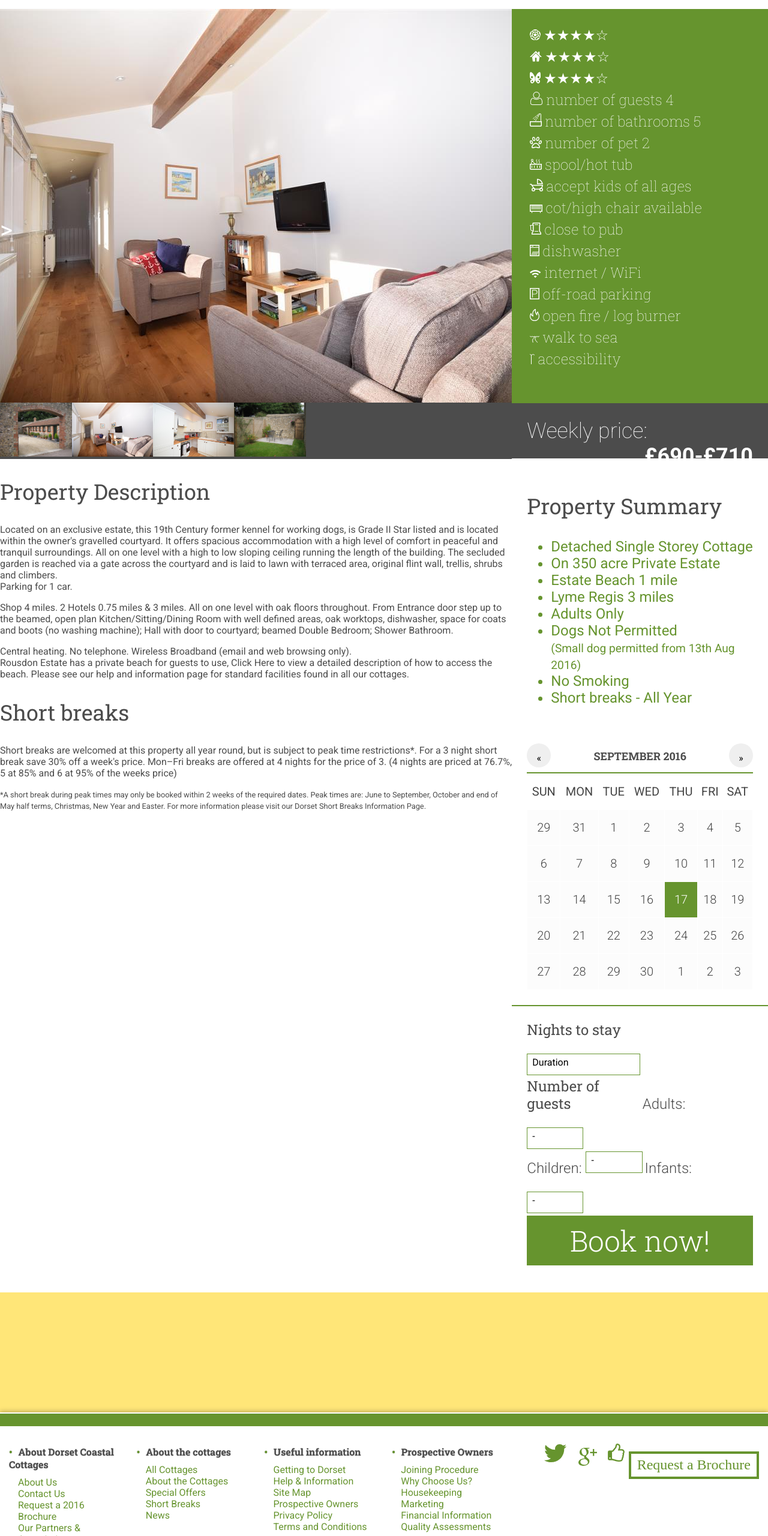
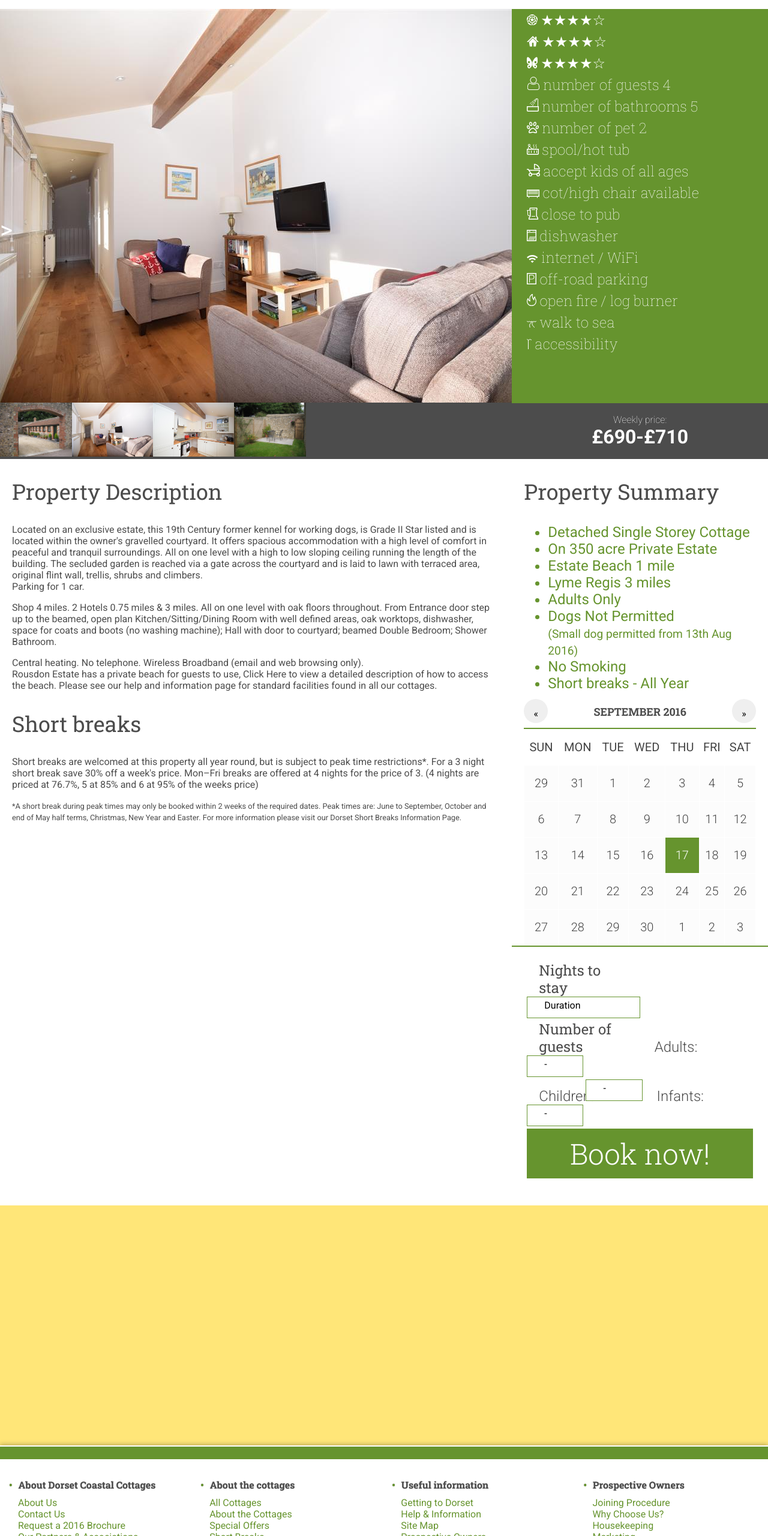
Before and after one commit to 1GR3/dcc, a plain HTML site: page src/single.html in a window 1280 px wide. Shown: the part 240-2800 px from the top of the page at 60% size. Drawn offline with nearby package versions, Linux system fonts and the light colour scheme; files that its build step writes are made by us from their sources.

Commit message:
layout adjustments

```diff
--- a/src/scss/_grid-settings.scss
+++ b/src/scss/_grid-settings.scss
@@ -7,5 +7,6 @@ $grid-columns: 12;
 $max-width: 1440px;
 
 // Define your breakpoints
-$tablet: new-breakpoint(max-width 768px 12);
-$mobile: new-breakpoint(max-width 480px 12);
+$laptop: new-breakpoint(max-width 1280px 12);
+$tablet: new-breakpoint(max-width  768px 12);
+$mobile: new-breakpoint(max-width  480px 12);
--- a/src/scss/organisms/_footer.scss
+++ b/src/scss/organisms/_footer.scss
@@ -1,4 +1,4 @@
-footer {
+body>footer {
 	width: 100%;
 	box-shadow: 0 -2px 7px rgba(#000,.25);
 	background: white;
@@ -8,6 +8,12 @@ footer {
 	nav {
 		margin-top: 20px;
 		@include span-columns(2);
+		@include media($laptop) {
+			@include span-columns(3 of 12);
+			&:nth-child(4) {
+				@include omega();
+			}
+		}
 		@include media($tablet) {
 			@include span-columns(5 of 12);
 			&:nth-child(2n-1) {
@@ -50,7 +56,7 @@ footer {
 		&.social {
 			@include span-columns(4);
 			@include omega();
-			@include media($tablet) {
+			@include media($laptop) {
 				@include span-columns(10 of 12);
 				@include shift(1);
 				border-bottom: 2px solid white;
--- a/src/scss/organisms/_header.scss
+++ b/src/scss/organisms/_header.scss
@@ -13,7 +13,8 @@
       background-position:50% 50%;
     }
 }
-header {
+body {
+	&>header {
 		@include outer-container(100%);
 		background-color: $color-primary;
 		background-size: cover;
@@ -167,7 +168,10 @@ header {
 
 			}
 		}
-	&.landingpage {
+	}
+
+	&#landingpage {
+		&>header {
 			//background: $color-primary center 70% no-repeat;
 			background-image: linear-gradient(to bottom, rgba(#000, 0.5), rgba(#000, 0.0), rgba(#000, 0));
 			background-color: transparent;
@@ -269,8 +273,6 @@ header {
 					}
 				}
 			}
-
-
 		}
-
 	}
+}
--- a/src/scss/pages/_single.scss
+++ b/src/scss/pages/_single.scss
@@ -7,7 +7,8 @@
 			display: none
 		}
 		.slick-dots{
-			display: none;
+			height: 0px;
+			overflow: hidden;
 		}
 		.tab-content{
 			display: none;
@@ -19,14 +20,18 @@
 	.tab-nav {
 		display: none;
 		@include media($tablet) {
+			@include outer-container;
 			display: block;
 			background: $dark-grey;
 			padding-left: 0;
+			margin: 0;
 			li {
+				@include span-columns(3 of 12);
 				display: inline-block;
 				background: transparent;
 				color: white;
-				margin: 5px 10px;
+				padding: 5px 10px;
+				text-align: center;
 				&.active {
 					display: inline-block;
 					background: white;
@@ -34,6 +39,8 @@
 					&.booking {
 						background: $color-primary;
 						color: white;
+						padding: 3px 9px;
+						margin: 2px 0 2px 0;
 					}
 				}
 			}
@@ -67,7 +74,9 @@
 					font-size: 20px;
 				}
 			}
-
+			.description {
+				@include block-padding();
+			}
 		}
 		aside {
 			@include span-columns(4);
@@ -90,13 +99,14 @@
 				font-family: $font-family-serif;
 				font-weight: lighter;
 				font-size: 24px;
-				padding: 25px;
+				@include block-padding();
 				line-height: 36px;
 				height: 657px;
 				@include media($tablet) {
 					font-size: 16px;
 					font-weight: 300;
-					padding: 15px;
+					background: white;
+					color: $color-primary;
 				}
 			}
 			.price {
@@ -106,14 +116,27 @@
 				background: $dark-grey;
 				color: white;
 				padding: 25px;
+				@include block-padding();
 				span {
 					font-weight: 600;
 					text-align: right;
 					float: right;
 				}
+				@include media($laptop) {
+					padding: 18px;
+					font-size: 16px;
+					text-align: center;
+					float: none;
+					span {
+						font-size: 32px;
+						float: none;
+						display: block;
+						text-align: center;
+					}
+				}
 			}
 			.summary {
-				padding: 25px;
+				@include block-padding();
 				ul {
 					li{
 						color: $color-primary;
@@ -124,12 +147,10 @@
 					ul li {
 						font-size: 16px;
 					}
-
-					padding: 15px;
 				}
 			}
 			#calendar {
-				padding: 25px;
+				@include block-padding();
 
 				header {
 			      overflow: clear;
@@ -198,7 +219,7 @@
 					width: 25%;
 					display: inline-block;
 					clear: none;
-					padding-bottom: 25px;
+					@include block-padding();
 					&.double {
 						//@include span-columns(6 of 12);
 						width: 50% !important;
@@ -231,6 +252,9 @@
 			width: 100%;
 			height: 200px;
 			background: rgba(255,230,120,1);
+			@include media($laptop) {
+				height: 400px;
+			}
 		}
 
 	}
--- a/src/scss/utilities/_icons.scss
+++ b/src/scss/utilities/_icons.scss
@@ -3,79 +3,79 @@
 // ==========================================================================
 
 .icon-access:before {
-	content: url(/img/icon-access.svg);
+	content: url(../img/icon-access.svg);
 	margin: 2px 5px;
 }
 .icon-babycart:before {
-	content: url(/img/icon-babycart.svg);
+	content: url(../img/icon-babycart.svg);
 	margin: 2px 5px;
 }
 .icon-bath:before {
-	content: url(/img/icon-bath.svg);
+	content: url(../img/icon-bath.svg);
 	margin: 2px 5px;
 }
 .icon-bed:before {
-	content: url(/img/icon-bed.svg);
+	content: url(../img/icon-bed.svg);
 	margin: 2px 5px;
 }
 .icon-bell:before {
-	content: url(/img/icon-bell.svg);
+	content: url(../img/icon-bell.svg);
 	margin: 2px 5px;
 }
 .icon-butterfly:before {
-	content: url(/img/icon-butterfly.svg);
+	content: url(../img/icon-butterfly.svg);
 	margin: 2px 5px;
 }
 .icon-cot:before {
-	content: url(/img/icon-cot.svg);
+	content: url(../img/icon-cot.svg);
 	margin: 2px 5px;
 }
 .icon-cottage:before {
-	content: url(/img/icon-cottage.svg);
+	content: url(../img/icon-cottage.svg);
 	margin: 2px 5px;
 }
 .icon-dishwasher:before {
-	content: url(/img/icon-dishwasher.svg);
+	content: url(../img/icon-dishwasher.svg);
 	margin: 2px 5px;
 }
 .icon-fire:before {
-	content: url(/img/icon-fire.svg);
+	content: url(../img/icon-fire.svg);
 	margin: 2px 5px;
 }
 .icon-hearth:before {
-	content: url(/img/icon-hearth.svg);
+	content: url(../img/icon-hearth.svg);
 	margin: 2px 5px;
 }
 
 .icon-hottub:before {
-	content: url(/img/icon-hottub.svg);
+	content: url(../img/icon-hottub.svg);
 	margin: 2px 5px;
 }
 .icon-parking:before {
-	content: url(/img/icon-parking.svg);
+	content: url(../img/icon-parking.svg);
 	margin: 2px 5px;
 }
 .icon-person:before {
-	content: url(/img/icon-person.svg);
+	content: url(../img/icon-person.svg);
 	margin: 2px 5px;
 }
 .icon-pet:before {
-	content: url(/img/icon-pet.svg);
+	content: url(../img/icon-pet.svg);
 	margin: 2px 5px;
 }
 .icon-pub:before {
-	content: url(/img/icon-pub.svg);
+	content: url(../img/icon-pub.svg);
 	margin: 2px 5px;
 }
 .icon-ve:before {
-	content: url(/img/icon-ve.svg);
+	content: url(../img/icon-ve.svg);
 	margin: 2px 5px;
 }
 .icon-walk:before {
-	content: url(/img/icon-walk.svg);
+	content: url(../img/icon-walk.svg);
 	margin: 2px 5px;
 }
 .icon-wifi:before {
-	content: url(/img/icon-wifi.svg);
+	content: url(../img/icon-wifi.svg);
 	margin: 2px 5px;
 }
--- a/src/scss/utilities/_mixins.scss
+++ b/src/scss/utilities/_mixins.scss
@@ -166,3 +166,16 @@
   &:nth-child(#{$nth}) { margin-right: flex-gutter(); }
   &:nth-child(#{$nth}+1) { clear: none }
 }
+
+@mixin block-padding() {
+	padding-left: 20px;
+	padding-right: 20px;
+	@include media($tablet) {
+		padding-left: 15px;
+		padding-right: 15px;
+	}
+	@include media($mobile) {
+		padding-left: 10px;
+		padding-right: 10px;
+	}
+}
--- a/src/single.html
+++ b/src/single.html
@@ -211,7 +211,7 @@ For more information please visit our Dorset Short Breaks Information Page.</sma
 				<span class="">£690-£710</span>
 			</div>
 
-			<div class="summary">
+			<div class="summary tab-content tc-1 active">
 				<h2>Property Summary</h2>
 				<ul>
 					<li>Detached Single Storey Cottage</li>
@@ -225,7 +225,7 @@ For more information please visit our Dorset Short Breaks Information Page.</sma
 					<li>Short breaks - All Year</li>
 				</ul>
 			</div>
-			<div class="description tab-content tc-4">
+			<div class="tab-content tc-4">
 				<div id="calendar">
 					  <header>
 					    <button class="btn-round">«</button>
@@ -504,8 +504,18 @@ For more information please visit our Dorset Short Breaks Information Page.</sma
 			    });
 			});
 
-	    	$("aside .body").css("height", $(".slick-list").height());
+			/*
+$(window).resize(function(){
+				if ($(window).width() <= 768){
+					$(".slick-dots").css("height":"2px");
+				}
+			});
+*/
+
+	    	/*
+$("aside .body").css("height", $(".slick-list").height());
 	    	console.log( $(".slick-list").height() );
+*/
 
 	    	$(".tab-nav li").click(function(){
 		    	$(this).siblings().removeClass("active");
```
Lines whose indentation alone changed are shown as unchanged.
